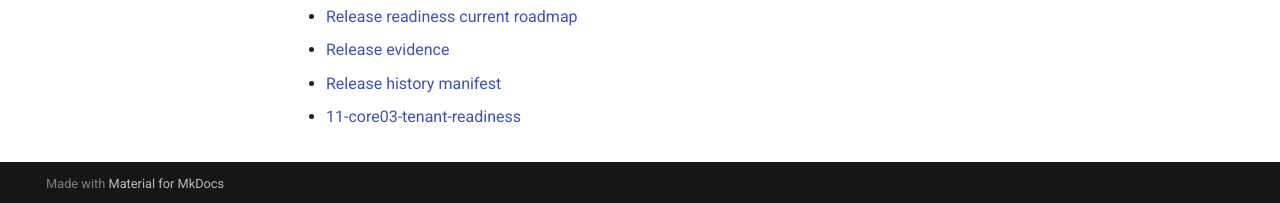
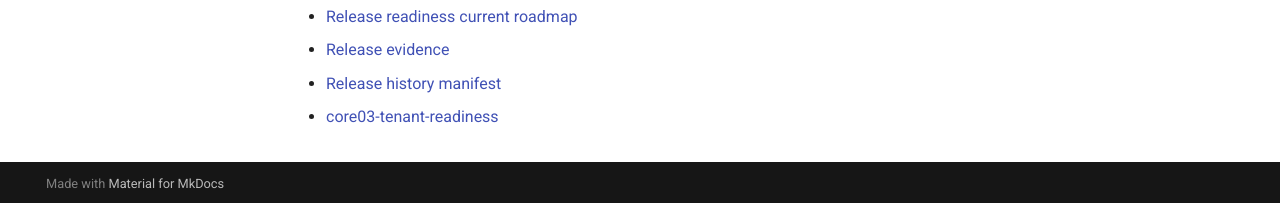
Before and after one commit to jlbellonGmail/gi-platform-core, an MkDocs documentation site: the page built from docs/usuario/index.md, in a window 1280 px wide and 900 px high, scrolled down 605 px. Shown: the part 694-897 px from the top of the window. Built offline with MkDocs 1.6.1 and Material for MkDocs 9.7.7, drawn with Linux system fonts in a browser that asks for light colours.

Commit message:
docs: corregir enlaces del contrato CORE03

```diff
--- a/docs/usuario/index.md
+++ b/docs/usuario/index.md
@@ -41,5 +41,5 @@ fuente canónica, regenerar adaptadores y declarar modelos por ejecución.
 - [Release evidence](release-evidence.md)
 - [Release history manifest](release-history-manifest.md)
 
-- [11-core03-tenant-readiness](core03-tenant-readiness.md)
+- [core03-tenant-readiness](core03-tenant-readiness.md)
 <!-- FEATURE_LINKS_END -->
```
Also changed, not shown: docs/tecnica/index.md (+1 -1 lines).
